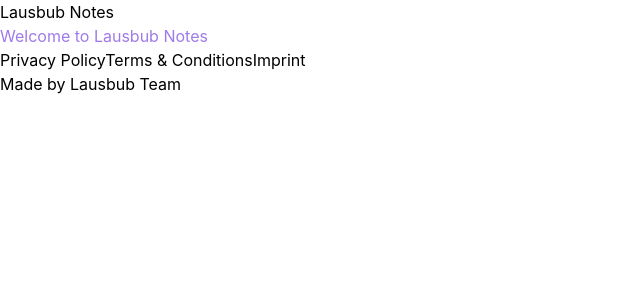
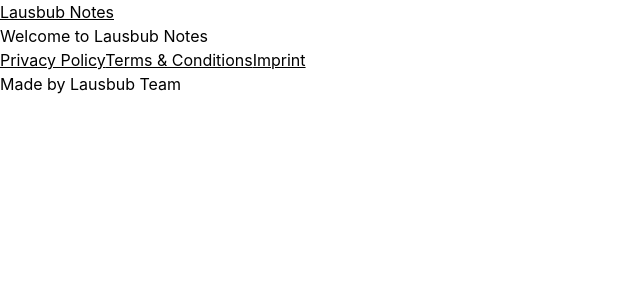
Before and after one commit to serenity-kit/website-legacy, a Next.js app: page / in a window 1280 px wide. Shown: the top 300 px of the page, without its empty margins (0-640 px from the left). Built offline with nearby package versions, Linux system fonts and the light colour scheme.

Commit message:
improve styles

```diff
--- a/pages/_app.tsx
+++ b/pages/_app.tsx
@@ -1,7 +1,19 @@
 import "../styles/globals.css";
+import { MDXProvider } from "@mdx-js/react";
 import Link from "next/link";
 import Head from "next/head";
 import type { AppProps } from "next/app";
+
+const mdxComponents = {
+  h1: () => <h1 className="text-grey-500"></h1>,
+  h2: () => <h2 className="text-grey-300"></h2>,
+  // h3: H3,
+  // h4: H4,
+  // wrapper: TextSection,
+  // code: Codeblock,
+  // inlineCode: InlineCode,
+  // blockquote: Blockquote,
+};
 
 function MyApp({ Component, pageProps }: AppProps) {
   return (
@@ -17,7 +29,9 @@ function MyApp({ Component, pageProps }: AppProps) {
         </Link>
       </header>
 
-      <Component {...pageProps} />
+      <MDXProvider components={mdxComponents}>
+        <Component {...pageProps} />
+      </MDXProvider>
 
       <footer>
         <ul>
--- a/pages/index.tsx
+++ b/pages/index.tsx
@@ -1,9 +1,7 @@
 export default function Home() {
   return (
     <main>
-      <h1 className="text-purple-500 leading-normal">
-        Welcome to Lausbub Notes
-      </h1>
+      <h1 className="text-grey-500">Welcome to Lausbub Notes</h1>
     </main>
   );
 }
--- a/styles/globals.css
+++ b/styles/globals.css
@@ -1,4 +1,17 @@
 @tailwind base;
+
+a,
+a:visited,
+a:active {
+  color: #000;
+  text-decoration: underline;
+}
+
+a:hover {
+  color: #718096;
+  text-decoration: underline;
+}
+
 @tailwind components;
 @tailwind utilities;
 
```
